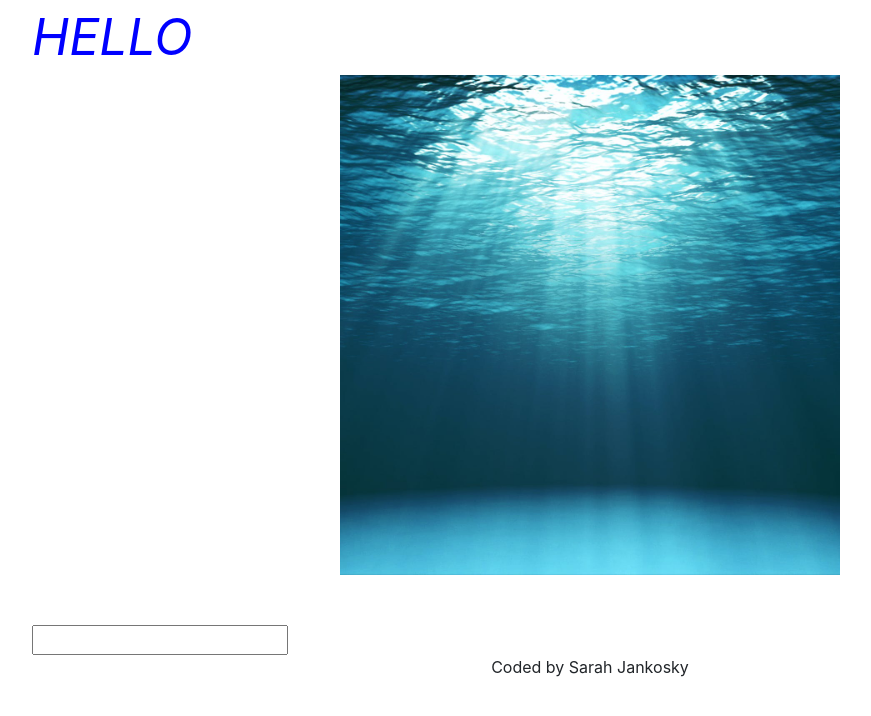
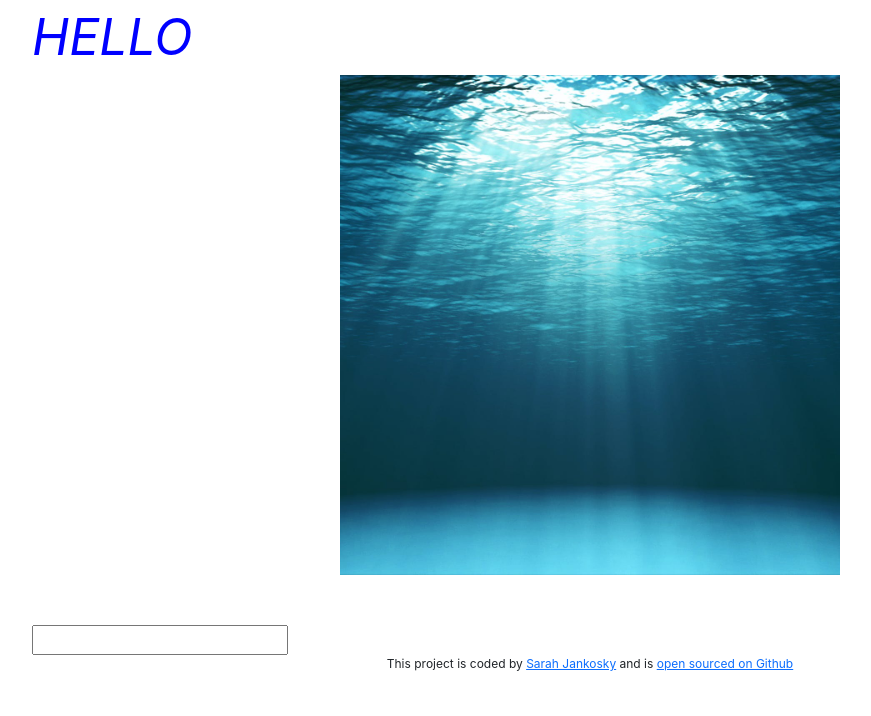
Before and after one commit to sjankosky/dictionary-project, a React (Create React App) app: page / in a window 1280 px wide. Shown: the top 716 px of the page, without its empty margins (50-921 px from the left). Built offline with nearby package versions, Linux system fonts and the light colour scheme.

Commit message:
cleaning up code and footer

```diff
--- a/src/App.css
+++ b/src/App.css
@@ -11,7 +11,8 @@
   margin: 0 auto;
 }
 
-.App-footer {
+.App footer {
   text-align: center;
   margin: 30px o;
+  font-size: 12px;
 }
--- a/src/App.js
+++ b/src/App.js
@@ -13,7 +13,25 @@ export default function App() {
         <main>
           <Dictionary />
         </main>
-        <footer className="App-footer">Coded by Sarah Jankosky</footer>
+        <footer>
+          This project is coded by{" "}
+          <a
+            href="https://www.linkedin.com/in/sarah-jankosky-7a657b59/"
+            target="_blank"
+            rel="noreferrer"
+          >
+            Sarah Jankosky
+          </a>{" "}
+          and is{" "}
+          <a
+            href="https://github.com/sjankosky/dictionary-project"
+            target="_blank"
+            rel="noreferrer"
+          >
+            {" "}
+            open sourced on Github
+          </a>
+        </footer>
       </div>
     </div>
   );
--- a/src/Dictionary.js
+++ b/src/Dictionary.js
@@ -8,14 +8,14 @@ export default function Dictionary() {
   let [results, setResults] = useState(null);
 
   function handleResponse(response) {
-    console.log(response.data[0].meanings[0].definitions[0].definition);
-    console.log(response.data[0].meanings[0].definitions[0].synonyms);
+    // console.log(response.data[0].meanings[0].definitions[0].definition);
+    // console.log(response.data[0].meanings[0].definitions[0].synonyms);
     setResults(response.data[0]);
   }
 
   function search(event) {
     event.preventDefault();
-    alert(`Searching for ${keyword}`);
+    // alert(`Searching for ${keyword}`);
 
     //documentation: https://dictionaryapi.dev/
     let apiUrl = `https://api.dictionaryapi.dev/api/v2/entries/en_US/${keyword}`;
--- a/src/Meaning.js
+++ b/src/Meaning.js
@@ -2,12 +2,15 @@ import React from "react";
 
 export default function Meaning(props) {
   console.log(props.meaning);
+
   return (
     <div className="Meaning">
       <h3>{props.meaning.partOfSpeech}</h3>
-      {props.meaning.definitions.map(function(definition, index){
+      {props.meaning.definitions.map(function (definition, index) {
         return (
           <div key={index}>
+            {/* <div className="definition">{definition.definition}</div>
+            <div className="definition">{definition.example}</div> */}
             <p>
               {definition.definition}
               <br />
@@ -19,7 +22,6 @@ export default function Meaning(props) {
 
       {/* <p>{props.meaning.definitions[0].definition}</p>
       <p>{props.meaning.definitions[0].example}</p> */}
-
     </div>
   );
 }
```
Lines whose indentation alone changed are shown as unchanged.
